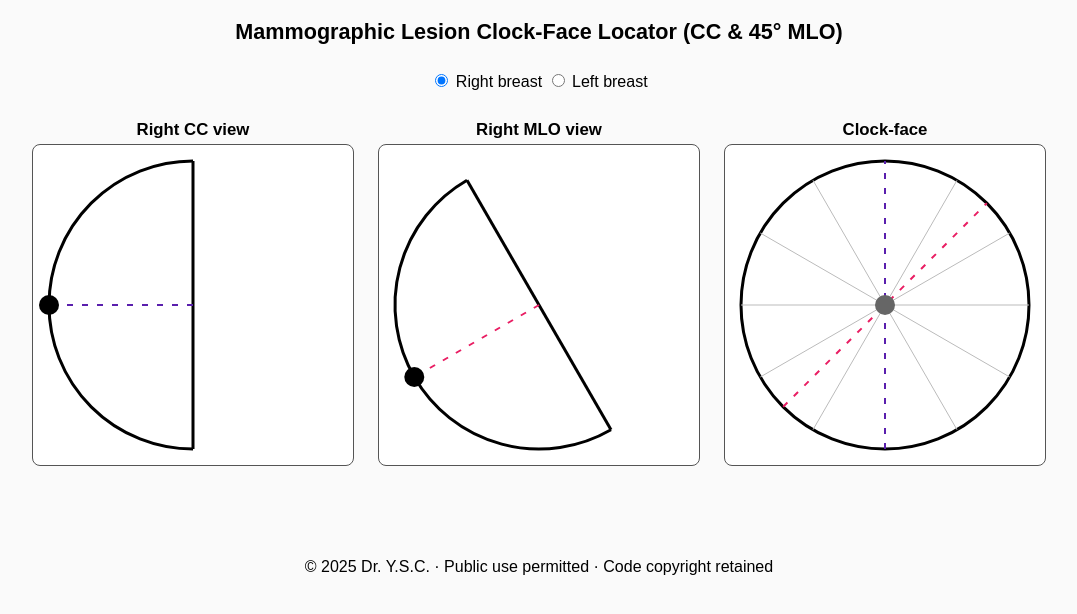
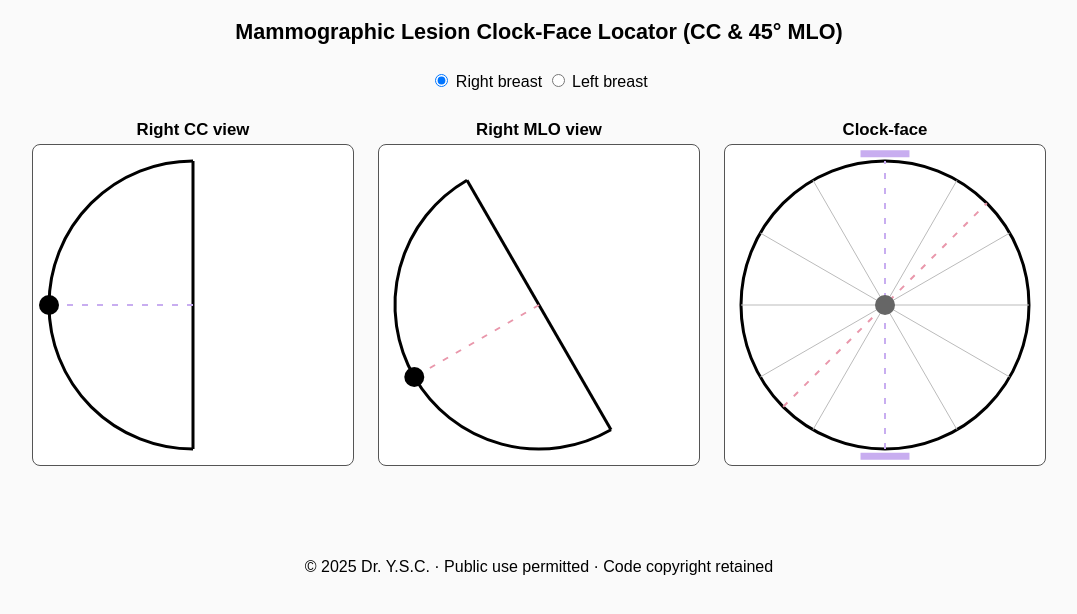
Before and after one commit to mwhx10/MG-LOCATOR, a plain HTML site: page index.html in a window 1280 px wide. Shown: the whole page, without its empty margins (101-1178 px from the left). Drawn offline with Linux system fonts and the light colour scheme.

Commit message:
Add files via upload

```diff
--- a/index.html
+++ b/index.html
@@ -152,14 +152,17 @@
       function center(c) { return { cx: c.width / 2, cy: c.height / 2 }; }
       function pxToMath(c, pxX, pxY) { const s = scale(c), { cx, cy } = center(c); return { x: (pxX - cx) / s, y: (cy - pxY) / s }; }
       function mathToPx(c, x, y) { const s = scale(c), { cx, cy } = center(c); return { pxX: cx + x * s, pxY: cy - y * s }; }
-      function drawBlueX(ctx, pxX, pxY) { ctx.save(); ctx.strokeStyle = 'var(--aux)'; ctx.lineWidth = 2; ctx.beginPath(); ctx.moveTo(pxX - BLUE_X, pxY - BLUE_X); ctx.lineTo(pxX + BLUE_X, pxY + BLUE_X); ctx.moveTo(pxX - BLUE_X, pxY + BLUE_X); ctx.lineTo(pxX + BLUE_X, pxY - BLUE_X); ctx.stroke(); ctx.restore(); }
-      function drawStar(ctx, pxX, pxY, r) { const spikes = 5, step = Math.PI / spikes; ctx.save(); ctx.fillStyle = 'green'; ctx.beginPath(); for (let i = 0; i < spikes * 2; i++) { const ang = i * step - Math.PI / 2, rad = (i % 2 ? r / 2 : r); ctx.lineTo(pxX + Math.cos(ang) * rad, pxY + Math.sin(ang) * rad); } ctx.closePath(); ctx.fill(); ctx.restore(); }
+      function drawBlueX(ctx, pxX, pxY) { ctx.save(); ctx.strokeStyle = '#08080a'; ctx.lineWidth = 2; ctx.beginPath(); ctx.moveTo(pxX - BLUE_X, pxY - BLUE_X); ctx.lineTo(pxX + BLUE_X, pxY + BLUE_X); ctx.moveTo(pxX - BLUE_X, pxY + BLUE_X); ctx.lineTo(pxX + BLUE_X, pxY - BLUE_X); ctx.stroke(); ctx.restore(); }
+
+      // Draw a star with 5 spikes (for right breast)
+      function drawStar(ctx, pxX, pxY, r) { const spikes = 5, step = Math.PI / spikes; ctx.save(); ctx.fillStyle = '#91dac2'; ctx.beginPath(); for (let i = 0; i < spikes * 2; i++) { const ang = i * step - Math.PI / 2, rad = (i % 2 ? r / 2 : r); ctx.lineTo(pxX + Math.cos(ang) * rad, pxY + Math.sin(ang) * rad); } ctx.closePath(); ctx.fill(); ctx.restore(); }
+
       // Base drawings
       function drawCCBase() {
         ccCtx.clearRect(0, 0, ccCan.width, ccCan.height); const s = scale(ccCan), { cx, cy } = center(ccCan); ccCtx.save(); ccCtx.translate(cx, cy); ccCtx.scale(1, -1);
         ccCtx.lineWidth = 3; ccCtx.beginPath(); ccCtx.arc(0, 0, R * s, Math.PI / 2, 3 * Math.PI / 2); ccCtx.stroke();
         ccCtx.beginPath(); ccCtx.moveTo(0, -R * s); ccCtx.lineTo(0, R * s); ccCtx.stroke();
-        ccCtx.setLineDash([6, 9]); ccCtx.lineWidth = 2; ccCtx.strokeStyle = '#5a1fad'; ccCtx.beginPath(); ccCtx.moveTo(0, 0); ccCtx.lineTo(-R * s, 0); ccCtx.stroke(); ccCtx.setLineDash([]);
+        ccCtx.setLineDash([6, 9]); ccCtx.lineWidth = 2; ccCtx.strokeStyle = '#c8adf0'; ccCtx.beginPath(); ccCtx.moveTo(0, 0); ccCtx.lineTo(-R * s, 0); ccCtx.stroke(); ccCtx.setLineDash([]);
         ccCtx.fillStyle = '#000'; ccCtx.beginPath(); ccCtx.arc(-R * s, 0, NIP_R, 0, 2 * Math.PI); ccCtx.fill(); ccCtx.restore();
       }
       function drawMLOBase() {
@@ -167,12 +170,12 @@
         mloCtx.lineWidth = 3; mloCtx.beginPath(); mloCtx.arc(0, 0, R * s, 5 * Math.PI / 3, 2 * Math.PI / 3, true); mloCtx.stroke();
         const p1 = { x: Math.cos(5 * Math.PI / 3) * R, y: Math.sin(5 * Math.PI / 3) * R }; const p2 = { x: Math.cos(2 * Math.PI / 3) * R, y: Math.sin(2 * Math.PI / 3) * R };
         mloCtx.beginPath(); mloCtx.moveTo(p1.x * s, p1.y * s); mloCtx.lineTo(p2.x * s, p2.y * s); mloCtx.stroke();
-        const nip = { x: -SQ3 * 1.5, y: -1.5 }; mloCtx.setLineDash([6, 9]); mloCtx.lineWidth = 2; mloCtx.strokeStyle = '#e91e63'; mloCtx.beginPath(); mloCtx.moveTo(0, 0); mloCtx.lineTo(nip.x * s, nip.y * s); mloCtx.stroke(); mloCtx.setLineDash([]);
+        const nip = { x: -SQ3 * 1.5, y: -1.5 }; mloCtx.setLineDash([6, 9]); mloCtx.lineWidth = 2; mloCtx.strokeStyle = '#e997ab'; mloCtx.beginPath(); mloCtx.moveTo(0, 0); mloCtx.lineTo(nip.x * s, nip.y * s); mloCtx.stroke(); mloCtx.setLineDash([]);
         mloCtx.fillStyle = '#000'; mloCtx.beginPath(); mloCtx.arc(nip.x * s, nip.y * s, NIP_R, 0, 2 * Math.PI); mloCtx.fill(); mloCtx.restore();
       }
       function drawClockBase() {
         ckCtx.clearRect(0, 0, ckCan.width, ckCan.height); const s = scale(ckCan), { cx, cy } = center(ckCan); ckCtx.save(); ckCtx.translate(cx, cy); ckCtx.scale(1, -1);
-        ckCtx.lineWidth = 3; ckCtx.strokeStyle = 'var(--brown)'; ckCtx.beginPath(); ckCtx.arc(0, 0, R * s, 0, 2 * Math.PI); ckCtx.stroke();
+        ckCtx.lineWidth = 3; ckCtx.strokeStyle = '#000'; ckCtx.beginPath(); ckCtx.arc(0, 0, R * s, 0, 2 * Math.PI); ckCtx.stroke();
 
          ckCtx.lineWidth = 1; ckCtx.strokeStyle = '#bbb';
         for (let k = 0; k < 12; k++) {
@@ -184,10 +187,9 @@
           ckCtx.stroke();
         }
 
-
         // 12‑6 o'clock dotted line
         ckCtx.setLineDash([6, 9]);
-        ckCtx.strokeStyle = '#5a1fad';
+        ckCtx.strokeStyle = '#c8adf0';
         ckCtx.lineWidth = 2;
         ckCtx.beginPath();
         ckCtx.moveTo(0, -R * s);
@@ -195,10 +197,20 @@
         ckCtx.stroke();
         ckCtx.setLineDash([]);
 
+        // paddles tangent to the circle at 12 and 6 o'clock
+        const padHalf = R * 0.17 * s;      // paddle length in px
+        ckCtx.strokeStyle = "#c8adf0";
+        ckCtx.lineWidth = 7;
+        ckCtx.beginPath();
+        ckCtx.moveTo(-padHalf,  R * 1.05 * s);   // top paddle
+        ckCtx.lineTo( padHalf,  R * 1.05 * s);
+        ckCtx.moveTo(-padHalf, -R * 1.05 * s);   // bottom paddle
+        ckCtx.lineTo( padHalf, -R * 1.05 * s);
+        ckCtx.stroke();
 
         /* —---- NEW:  45 degrees pink dotted line ----- */
         ckCtx.setLineDash([6, 9]);            // dotted
-        ckCtx.strokeStyle = '#e91e63';       // thin pink
+        ckCtx.strokeStyle = '#e997ab';       // thin pink
         ckCtx.lineWidth = 2;
 
         const r45 = (R / Math.SQRT2) * s;    // radius along 45°
@@ -215,8 +227,11 @@
       }
       function redrawAll() {
         drawCCBase(); drawMLOBase(); drawClockBase();
-        if (ccPt) { const { pxX, pxY } = mathToPx(ccCan, ccPt.x, ccPt.y); ccCtx.fillStyle = 'red'; ccCtx.beginPath(); ccCtx.arc(pxX, pxY, DOT_R, 0, 2 * Math.PI); ccCtx.fill(); }
-        if (ccBad) { drawBlueX(ccCtx, ccBad.pxX, ccBad.pxY); } if (mloPt) { const { pxX, pxY } = mathToPx(mloCan, mloPt.x, mloPt.y); mloCtx.fillStyle = 'red'; mloCtx.beginPath(); mloCtx.arc(pxX, pxY, DOT_R, 0, 2 * Math.PI); mloCtx.fill(); }
+        // CC point
+        if (ccPt) { const { pxX, pxY } = mathToPx(ccCan, ccPt.x, ccPt.y); ccCtx.fillStyle = '#c8adf0'; ccCtx.beginPath(); ccCtx.arc(pxX, pxY, DOT_R, 0, 2 * Math.PI); ccCtx.fill(); }
+        if (ccBad) { drawBlueX(ccCtx, ccBad.pxX, ccBad.pxY); }
+        // MLO point
+        if (mloPt) { const { pxX, pxY } = mathToPx(mloCan, mloPt.x, mloPt.y); mloCtx.fillStyle = '#e997ab'; mloCtx.beginPath(); mloCtx.arc(pxX, pxY, DOT_R, 0, 2 * Math.PI); mloCtx.fill(); }
         if (mloBad) { drawBlueX(mloCtx, mloBad.pxX, mloBad.pxY); } if (d3 !== null && d4 !== null) { const X = d3, Y = d3 - SQ2 * d4; const { pxX, pxY } = mathToPx(ckCan, X, Y); drawStar(ckCtx, pxX, pxY, DOT_R * 2); }
       }
       function calcClock() {
@@ -258,21 +273,23 @@
       function center(c) { return { cx: c.width / 2, cy: c.height / 2 }; }
       function pxToMath(c, pxX, pxY) { const s = scale(c), { cx, cy } = center(c); return { x: (pxX - cx) / s, y: (cy - pxY) / s }; }
       function mathToPx(c, x, y) { const s = scale(c), { cx, cy } = center(c); return { pxX: cx + x * s, pxY: cy - y * s }; }
-      function drawBlueX(ctx, pxX, pxY) { ctx.save(); ctx.strokeStyle = 'var(--aux)'; ctx.lineWidth = 2; ctx.beginPath(); ctx.moveTo(pxX - BLUE_X, pxY - BLUE_X); ctx.lineTo(pxX + BLUE_X, pxY + BLUE_X); ctx.moveTo(pxX - BLUE_X, pxY + BLUE_X); ctx.lineTo(pxX + BLUE_X, pxY - BLUE_X); ctx.stroke(); ctx.restore(); }
-      function drawStar(ctx, pxX, pxY, r) { const spikes = 5, step = Math.PI / spikes; ctx.save(); ctx.fillStyle = 'green'; ctx.beginPath(); for (let i = 0; i < spikes * 2; i++) { const ang = i * step - Math.PI / 2; const rad = i % 2 ? r / 2 : r; ctx.lineTo(pxX + Math.cos(ang) * rad, pxY + Math.sin(ang) * rad); } ctx.closePath(); ctx.fill(); ctx.restore(); }
+      function drawBlueX(ctx, pxX, pxY) { ctx.save(); ctx.strokeStyle = '#08080a'; ctx.lineWidth = 2; ctx.beginPath(); ctx.moveTo(pxX - BLUE_X, pxY - BLUE_X); ctx.lineTo(pxX + BLUE_X, pxY + BLUE_X); ctx.moveTo(pxX - BLUE_X, pxY + BLUE_X); ctx.lineTo(pxX + BLUE_X, pxY - BLUE_X); ctx.stroke(); ctx.restore(); }
+
+      // Draw a star with 5 spikes (for left breast)
+      function drawStar(ctx, pxX, pxY, r) { const spikes = 5, step = Math.PI / spikes; ctx.save(); ctx.fillStyle = '#91dac2'; ctx.beginPath(); for (let i = 0; i < spikes * 2; i++) { const ang = i * step - Math.PI / 2; const rad = i % 2 ? r / 2 : r; ctx.lineTo(pxX + Math.cos(ang) * rad, pxY + Math.sin(ang) * rad); } ctx.closePath(); ctx.fill(); ctx.restore(); }
       // Base drawings
       function drawCCBase() {
         ccCtx.clearRect(0, 0, ccCan.width, ccCan.height); const s = scale(ccCan), { cx, cy } = center(ccCan); ccCtx.save(); ccCtx.translate(cx, cy); ccCtx.scale(1, -1);
         ccCtx.lineWidth = 3; ccCtx.beginPath(); ccCtx.arc(0, 0, R * s, 3 * Math.PI / 2, Math.PI / 2); ccCtx.stroke();
         ccCtx.beginPath(); ccCtx.moveTo(0, -R * s); ccCtx.lineTo(0, R * s); ccCtx.stroke();
-        ccCtx.setLineDash([6, 9]); ccCtx.lineWidth = 2; ccCtx.strokeStyle = '#5a1fad'; ccCtx.beginPath(); ccCtx.moveTo(0, 0); ccCtx.lineTo(R * s, 0); ccCtx.stroke(); ccCtx.setLineDash([]);
+        ccCtx.setLineDash([6, 9]); ccCtx.lineWidth = 2; ccCtx.strokeStyle = '#c8adf0'; ccCtx.beginPath(); ccCtx.moveTo(0, 0); ccCtx.lineTo(R * s, 0); ccCtx.stroke(); ccCtx.setLineDash([]);
         ccCtx.fillStyle = '#000'; ccCtx.beginPath(); ccCtx.arc(R * s, 0, NIP_R, 0, 2 * Math.PI); ccCtx.fill(); ccCtx.restore();
       }
       function drawMLOBase() {
         mloCtx.clearRect(0, 0, mloCan.width, mloCan.height); const s = scale(mloCan), { cx, cy } = center(mloCan); mloCtx.save(); mloCtx.translate(cx, cy); mloCtx.scale(1, -1);
         mloCtx.lineWidth = 3; mloCtx.beginPath(); mloCtx.arc(0, 0, R * s, Math.PI / 3, -2 * Math.PI / 3, true); mloCtx.stroke();
         const p1 = { x: 1.5, y: 2.598 }, p2 = { x: -1.5, y: -2.598 }; mloCtx.beginPath(); mloCtx.moveTo(p1.x * s, p1.y * s); mloCtx.lineTo(p2.x * s, p2.y * s); mloCtx.stroke();
-        const nip = { x: 2.598, y: -1.5 }; mloCtx.setLineDash([6, 9]); mloCtx.lineWidth = 2; mloCtx.strokeStyle = '#e91e63'; mloCtx.beginPath(); mloCtx.moveTo(0, 0); mloCtx.lineTo(nip.x * s, nip.y * s); mloCtx.stroke(); mloCtx.setLineDash([]);
+        const nip = { x: 2.598, y: -1.5 }; mloCtx.setLineDash([6, 9]); mloCtx.lineWidth = 2; mloCtx.strokeStyle = '#e997ab'; mloCtx.beginPath(); mloCtx.moveTo(0, 0); mloCtx.lineTo(nip.x * s, nip.y * s); mloCtx.stroke(); mloCtx.setLineDash([]);
         mloCtx.fillStyle = '#000'; mloCtx.beginPath(); mloCtx.arc(nip.x * s, nip.y * s, NIP_R, 0, 2 * Math.PI); mloCtx.fill(); mloCtx.restore();
       }
       function drawClockBase() {
@@ -289,9 +306,9 @@
           ckCtx.stroke();
         }
 
-        // 12‑6 o'clock pink dotted line
+        // 12‑6 o'clock dotted line
         ckCtx.setLineDash([6, 9]);
-        ckCtx.strokeStyle = '#5a1fad';
+        ckCtx.strokeStyle = '#c8adf0';
         ckCtx.lineWidth = 2;
         ckCtx.beginPath();
         ckCtx.moveTo(0, -R * s);
@@ -299,9 +316,20 @@
         ckCtx.stroke();
         ckCtx.setLineDash([]);
 
+        // paddles tangent to the circle at 12 and 6 o'clock
+        const padHalf = R * 0.2 * s;      // paddle length in px
+        ckCtx.strokeStyle = "#c8adf0";
+        ckCtx.lineWidth = 8;
+        ckCtx.beginPath();
+        ckCtx.moveTo(-padHalf,  R * 1.05 * s);   // top paddle
+        ckCtx.lineTo( padHalf,  R * 1.05 * s);
+        ckCtx.moveTo(-padHalf, -R * 1.05 * s);   // bottom paddle
+        ckCtx.lineTo( padHalf, -R * 1.05 * s);
+        ckCtx.stroke();
+
         /* —---- NEW:  45 degrees pink dotted line ----- */
         ckCtx.setLineDash([6, 9]);            // dotted
-        ckCtx.strokeStyle = '#e91e63';       // thin pink
+        ckCtx.strokeStyle = '#e997ab';       // thin pink
         ckCtx.lineWidth = 2;
 
         const r45 = (R / Math.SQRT2) * s;    // radius along 45°
@@ -318,8 +346,11 @@
       }
       function redrawAll() {
         drawCCBase(); drawMLOBase(); drawClockBase();
-        if (ccPt) { const { pxX, pxY } = mathToPx(ccCan, ccPt.x, ccPt.y); ccCtx.fillStyle = 'red'; ccCtx.beginPath(); ccCtx.arc(pxX, pxY, DOT_R, 0, 2 * Math.PI); ccCtx.fill(); }
-        if (ccBad) { drawBlueX(ccCtx, ccBad.pxX, ccBad.pxY); } if (mloPt) { const { pxX, pxY } = mathToPx(mloCan, mloPt.x, mloPt.y); mloCtx.fillStyle = 'red'; mloCtx.beginPath(); mloCtx.arc(pxX, pxY, DOT_R, 0, 2 * Math.PI); mloCtx.fill(); }
+        // CC point
+        if (ccPt) { const { pxX, pxY } = mathToPx(ccCan, ccPt.x, ccPt.y); ccCtx.fillStyle = '#c8adf0'; ccCtx.beginPath(); ccCtx.arc(pxX, pxY, DOT_R, 0, 2 * Math.PI); ccCtx.fill(); }
+        if (ccBad) { drawBlueX(ccCtx, ccBad.pxX, ccBad.pxY); }
+        // MLO point
+        if (mloPt) { const { pxX, pxY } = mathToPx(mloCan, mloPt.x, mloPt.y); mloCtx.fillStyle = '#e997ab'; mloCtx.beginPath(); mloCtx.arc(pxX, pxY, DOT_R, 0, 2 * Math.PI); mloCtx.fill(); }
         if (mloBad) { drawBlueX(mloCtx, mloBad.pxX, mloBad.pxY); } if (d1 !== null && d2 !== null) { const x = d1, y = SQ2 * d2 - d1; const { pxX, pxY } = mathToPx(ckCan, x, y); drawStar(ckCtx, pxX, pxY, DOT_R * 2); }
       }
       function calcClock() {
```
